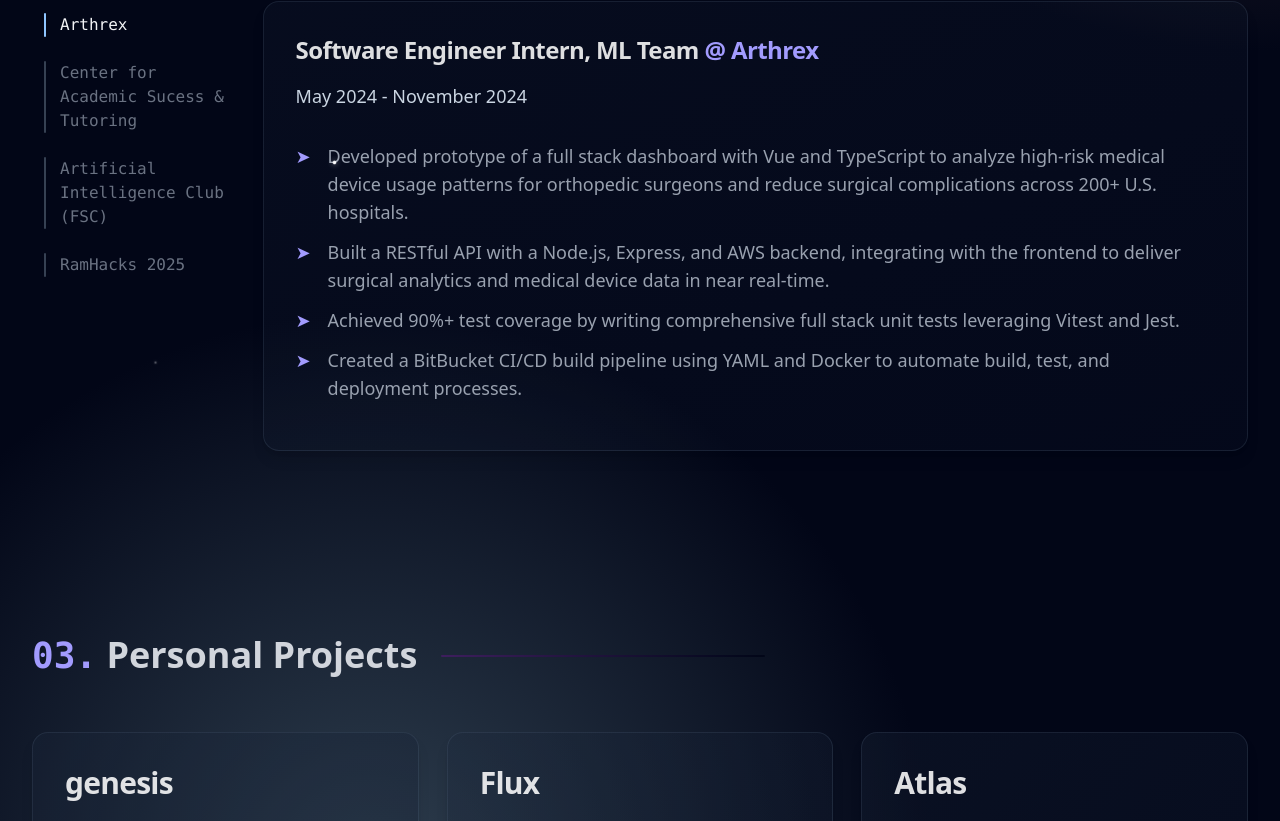
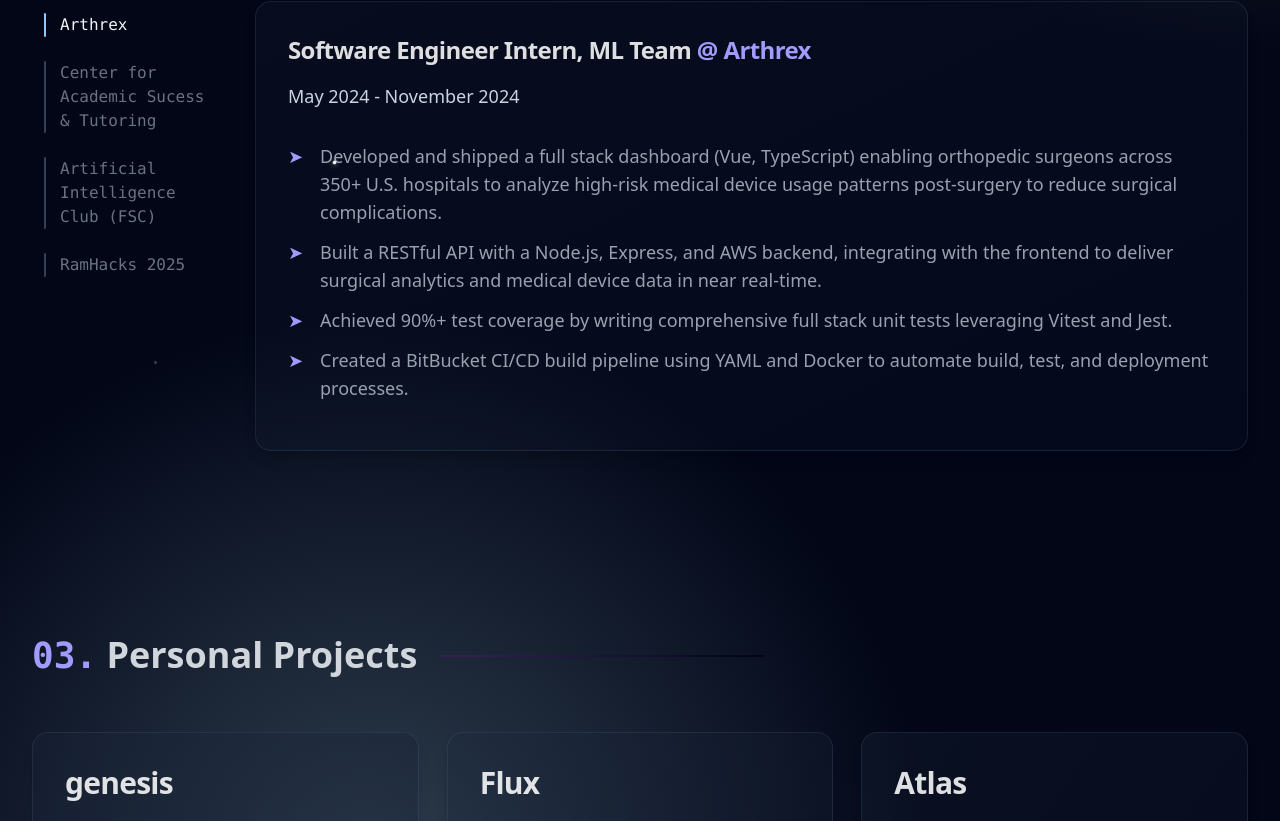
Before and after one commit to tferdous17/portfolio-v2, a React (Vite) app: page / in a window 1280 px wide. Shown: the part 2199-3020 px from the top of the page. Built offline with nearby package versions, Linux system fonts and the light colour scheme.

Commit message:
update bulletpoints

```diff
--- a/src/components/page-ui/Experience.jsx
+++ b/src/components/page-ui/Experience.jsx
@@ -105,7 +105,7 @@
     title: "Software Engineer Intern, ML Team",
     dateRange: "May 2024 - November 2024",
     bulletpoints: [
-      "Developed prototype of a full stack dashboard with Vue and TypeScript to analyze high-risk medical device usage patterns for orthopedic surgeons and reduce surgical complications across 200+ U.S. hospitals.",
+      "Developed and shipped a full stack dashboard (Vue, TypeScript) enabling orthopedic surgeons across 350+ U.S. hospitals to analyze high-risk medical device usage patterns post-surgery to reduce surgical complications.",
       "Built a RESTful API with a Node.js, Express, and AWS backend, integrating with the frontend to deliver surgical analytics and medical device data in near real-time.",
       "Achieved 90%+ test coverage by writing comprehensive full stack unit tests leveraging Vitest and Jest.",
       "Created a BitBucket CI/CD build pipeline using YAML and Docker to automate build, test, and deployment processes."
@@ -127,7 +127,7 @@
     title: "Founder/President",
     dateRange: "December 2023 - Present",
     bulletpoints: [
-      "Grew an on-campus tech community to 70+ members by leading a 5-person executive board and hosting biweekly technical workshops, presentations, and industry guest speakers on cutting-edge topics.",
+      "Grew an on-campus tech community to 100+ members by leading a 5-person executive board and hosting biweekly technical workshops, presentations, and industry guest speakers on cutting-edge topics.",
     ],
     url: "",
   },
--- a/src/components/page-ui/Projects.jsx
+++ b/src/components/page-ui/Projects.jsx
@@ -41,7 +41,7 @@
     technologies: ["Golang", "gRPC", "Protobuf"],
     githubLink: "https://github.com/tferdous17/genesis",
     demoLink: "",
-    stars: 91,
+    stars: 94,
   },
   {
     title: "Flux",
```
